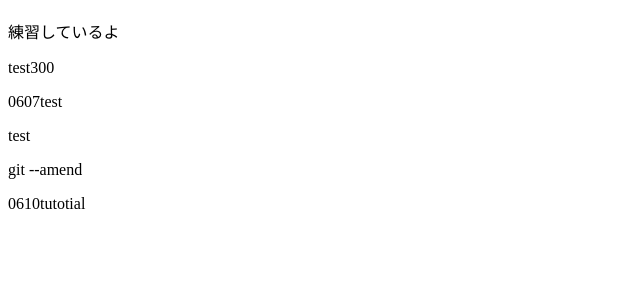
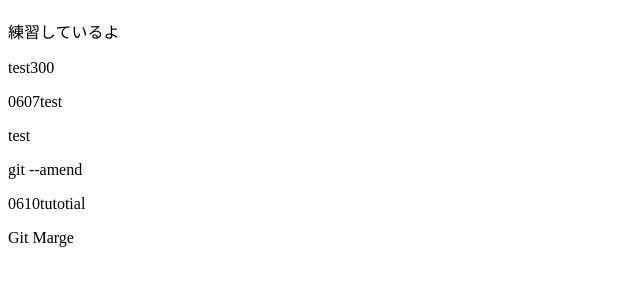
Before and after one commit to RitukoIsibasi0222/git_tutorial, a plain HTML site: page index.html in a window 1280 px wide. Shown: the part 364-650 px from the top of the page, without its empty margins (0-640 px from the left). Drawn offline with Linux system fonts and the light colour scheme.

Commit message:
git margeを追記

```diff
--- a/index.html
+++ b/index.html
@@ -21,5 +21,6 @@
 	<p>test</p>
 	<p>git --amend</p>
 	<p>0610tutotial</p>
+	<p>Git Marge</p>
 </body>
 </html>
```
